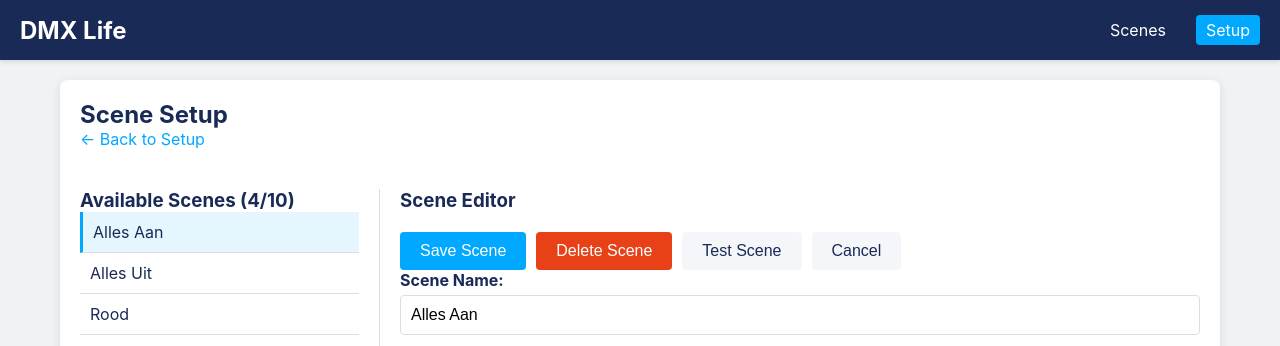
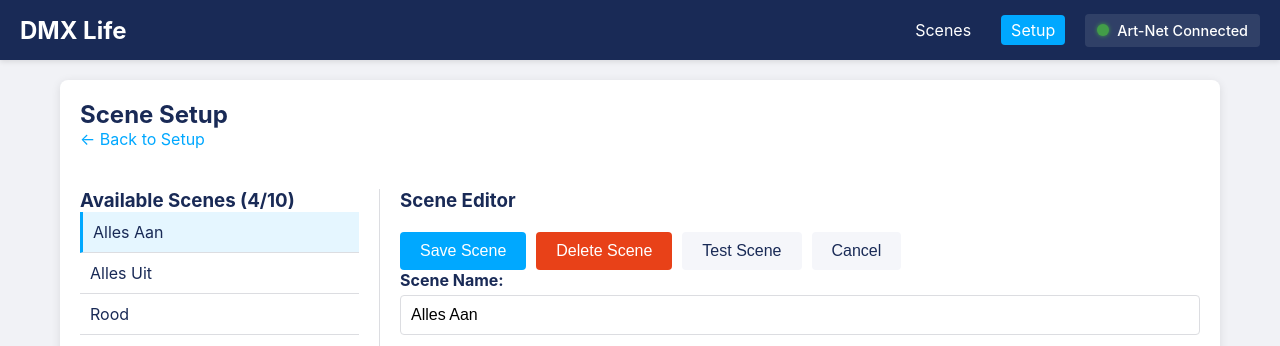
Before and after one commit to mcginkel/DMX-LIFE, a Flask app: page /setup/scenes in a window 1280 px wide. Shown: the top 346 px of the page. Run offline with Flask 3, Linux system fonts and the light colour scheme.

Commit message:
Add check to see if we have connection to the dmx artnet controller

```diff
--- a/app/dmx_controller.py
+++ b/app/dmx_controller.py
@@ -5,6 +5,8 @@ import json
 import os
 import time
 import threading
+import socket
+import sys
 from flask import current_app
 from stupidArtnet import StupidArtnet
 
@@ -22,6 +24,60 @@ target_dmx_values = bytearray(512)   # Target DMX values
 transition_active = False            # Whether a transition is in progress
 transition_start_time = 0            # When the transition started
 TRANSITION_DURATION = 3.0            # Transition duration in seconds
+
+# Connection status tracking
+connection_status = {
+    'connected': True,
+    'last_error_time': 0,
+    'error_message': None
+}
+
+# Monkey-patch StupidArtnet to silence socket error messages and track connection status
+_original_show = StupidArtnet.show
+
+def _patched_show(self):
+    """Patched show method that silences socket errors and tracks connection status"""
+    global connection_status
+
+    packet = bytearray()
+    packet.extend(self.packet_header)
+    packet.extend(self.buffer)
+
+    try:
+        self.socket_client.sendto(packet, (self.target_ip, self.port))
+        if self.if_sync:  # if we want to send artsync
+            self.send_artsync()
+
+        # Update connection status on successful send
+        if not connection_status['connected']:
+            connection_status['connected'] = True
+            connection_status['error_message'] = None
+            # Log restoration when we have Flask app context
+            try:
+                current_app.logger.info("Art-Net connection restored")
+            except RuntimeError:
+                pass  # No app context yet
+
+    except socket.error as error:
+        current_time = time.time()
+
+        # Update connection status
+        was_connected = connection_status['connected']
+        connection_status['connected'] = False
+        connection_status['last_error_time'] = current_time
+        connection_status['error_message'] = str(error)
+
+        # Only log once when connection is first lost (not repeatedly)
+        if was_connected:
+            try:
+                current_app.logger.warning(f"Art-Net connection lost: {error}")
+            except RuntimeError:
+                pass  # No app context yet
+    finally:
+        self.sequence = (self.sequence + 1) % 256
+
+# Apply the patch
+StupidArtnet.show = _patched_show
 
 def init_dmx_controller(app):
     """Initialize the DMX controller with application context"""
@@ -137,13 +193,11 @@ def dmx_thread_function():
                     interpolated = int(current_value + (target_value - current_value) * progress)
                     current_dmx_values[i] = interpolated
 
-
-
             # Check if transition is complete
             if progress >= 1.0:
                 transition_active = False
                 for i in range(512):
-                    current_dmx_values[i] = target_dmx_values[i]# Ensure final values match targets exactly
+                    current_dmx_values[i] = target_dmx_values[i]  # Ensure final values match targets exactly
 
             # Apply updated values to DMX controller
             dmx_controller.set(current_dmx_values)
@@ -235,6 +289,10 @@ def get_active_scene():
 def get_highest_active_idx():
     """Get the highest active DMX channel index"""
     return highest_active_idx
+
+def get_connection_status():
+    """Get the current Art-Net connection status"""
+    return connection_status.copy()
 
 def get_available_scenes():
     """Get list of available scenes"""
--- a/app/static/css/style.css
+++ b/app/static/css/style.css
@@ -69,6 +69,59 @@ nav ul li a:hover {
 
 nav ul li a.active {
     background-color: var(--primary-color);
+}
+
+/* Connection Status Indicator */
+.connection-status {
+    display: flex;
+    align-items: center;
+    gap: 8px;
+    padding: 8px 12px;
+    background-color: rgba(255, 255, 255, 0.1);
+    border-radius: 4px;
+}
+
+.status-indicator {
+    width: 12px;
+    height: 12px;
+    border-radius: 50%;
+    display: inline-block;
+    animation: pulse 2s infinite;
+}
+
+.status-indicator.connected {
+    background-color: var(--success-color);
+    box-shadow: 0 0 4px var(--success-color);
+}
+
+.status-indicator.disconnected {
+    background-color: var(--danger-color);
+    box-shadow: 0 0 4px var(--danger-color);
+    animation: pulse-fast 1s infinite;
+}
+
+.status-text {
+    font-size: 0.9rem;
+    color: white;
+    font-weight: 500;
+}
+
+@keyframes pulse {
+    0%, 100% {
+        opacity: 1;
+    }
+    50% {
+        opacity: 0.6;
+    }
+}
+
+@keyframes pulse-fast {
+    0%, 100% {
+        opacity: 1;
+    }
+    50% {
+        opacity: 0.4;
+    }
 }
 
 main {
@@ -614,10 +667,6 @@ footer {
     color: var(--grey-color);
 }
 
-
-    text-align: center;
-}
-
 /* Media queries for different screen sizes */
 @media (min-width: 1200px) {
     .dmx-monitor-grid {
--- /dev/null
+++ b/app/static/js/connection-status.js
@@ -0,0 +1,35 @@
+// Connection status monitoring
+// Can be included on any page that needs to show Art-Net connection status
+
+document.addEventListener('DOMContentLoaded', function() {
+    const statusIndicator = document.getElementById('statusIndicator');
+    const statusText = document.getElementById('statusText');
+
+    // Only initialize if the status elements exist on this page
+    if (!statusIndicator || !statusText) {
+        return;
+    }
+
+    function checkConnectionStatus() {
+        fetch('/api/connection/status')
+            .then(response => response.json())
+            .then(data => {
+                if (data.connected) {
+                    statusIndicator.className = 'status-indicator connected';
+                    statusText.textContent = 'Art-Net Connected';
+                } else {
+                    statusIndicator.className = 'status-indicator disconnected';
+                    statusText.textContent = 'Art-Net Host Down';
+                }
+            })
+            .catch(error => {
+                console.error('Error checking connection status:', error);
+                statusIndicator.className = 'status-indicator disconnected';
+                statusText.textContent = 'Connection Status Unknown';
+            });
+    }
+
+    // Check connection status immediately and then every 5 seconds
+    checkConnectionStatus();
+    setInterval(checkConnectionStatus, 5000);
+});
--- a/app/templates/setup/scenes.html
+++ b/app/templates/setup/scenes.html
@@ -9,12 +9,18 @@
 <body>
     <header>
         <h1>DMX Life</h1>
+        <div style="display: flex; align-items: center; gap: 20px;">
             <nav>
                 <ul>
                     <li><a href="{{ url_for('main.index') }}">Scenes</a></li>
                     <li><a href="{{ url_for('setup.index') }}" class="active">Setup</a></li>
                 </ul>
             </nav>
+            <div class="connection-status" id="connectionStatus">
+                <span class="status-indicator" id="statusIndicator"></span>
+                <span class="status-text" id="statusText">Checking connection...</span>
+            </div>
+        </div>
     </header>
 
     <main>
@@ -64,6 +70,7 @@
         <p>DMX Life Controller &copy; {{ current_year }}</p>
     </footer>
 
+    <script src="{{ url_for('static', filename='js/connection-status.js') }}"></script>
     <script src="{{ url_for('static', filename='js/scenes.js') }}"></script>
 </body>
 </html>
--- a/app/views/main.py
+++ b/app/views/main.py
@@ -4,7 +4,8 @@ Main views for the application
 from flask import Blueprint, render_template, jsonify, request, current_app
 from app import auth
 from app.dmx_controller import (
-    get_active_scene, get_available_scenes, activate_scene, current_dmx_values, get_highest_active_idx
+    get_active_scene, get_available_scenes, activate_scene, current_dmx_values,
+    get_highest_active_idx, get_connection_status
 )
 
 main_bp = Blueprint('main', __name__)
@@ -55,3 +56,14 @@ def dmx_values():
         'highest_active': highest_active_idx,
         'active_scene': active_scene
     })
+
+@main_bp.route('/api/connection/status')
+@auth.login_required
+def connection_status():
+    """API endpoint to get Art-Net connection status"""
+    status = get_connection_status()
+    return jsonify({
+        'connected': status['connected'],
+        'last_error_time': status['last_error_time'],
+        'error_message': status['error_message']
+    })
--- a/requirements.txt
+++ b/requirements.txt
@@ -1,4 +1,4 @@
-flask==3.1.1
+flask==3.1.2
 flask-httpauth==4.8.0
 stupidartnet==1.6.0
-pillow==11.2.1
+pillow==11.3.0
```
Also changed, not shown: app/templates/index.html (+7 -0 lines), app/templates/setup/fixtures.html (+7 -0 lines), app/templates/setup/index.html (+8 -0 lines), app/templates/setup/network.html (+7 -0 lines). Lines whose indentation alone changed are shown as unchanged.
